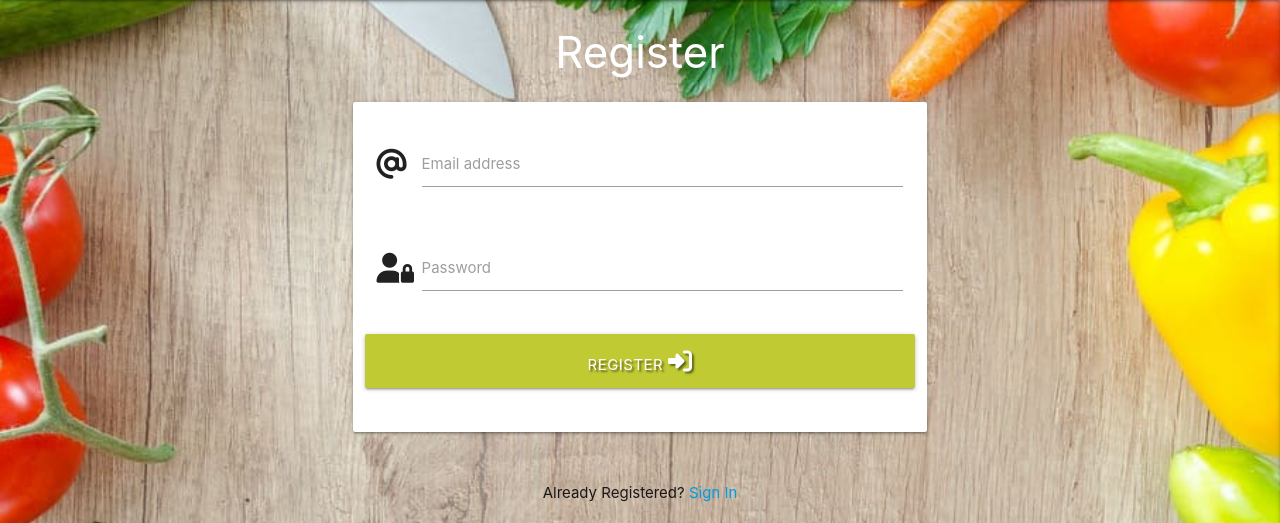
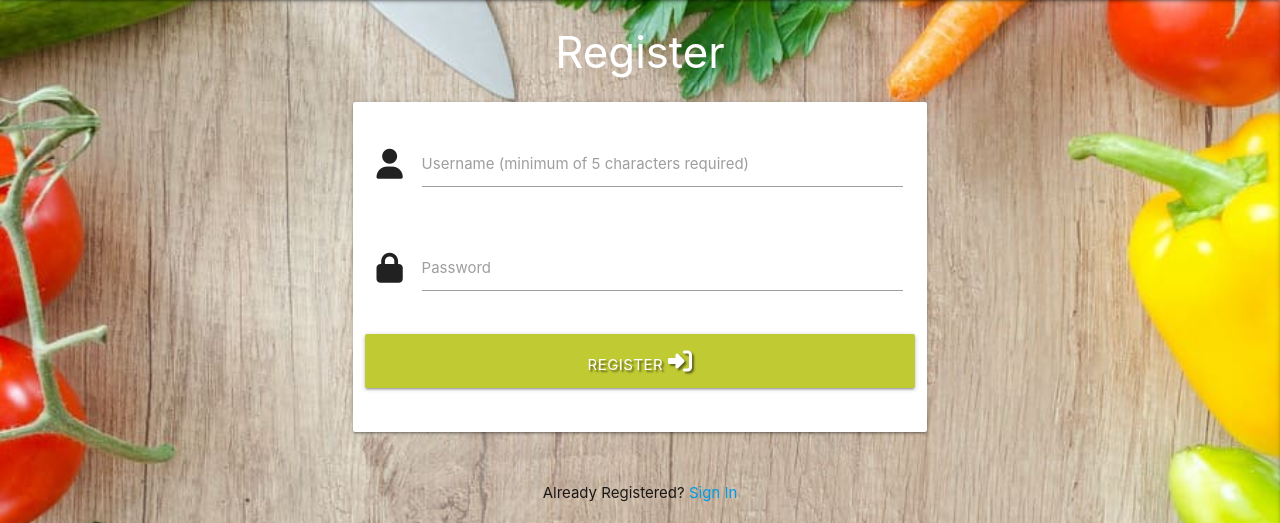
Before and after one commit to LHarveyDev/the-kitchen-cupboard, a Flask app: page /register in a window 1280 px wide. Shown: the part 67-590 px from the top of the page. Run offline with Flask 3, Linux system fonts and the light colour scheme; some libraries are stand-ins or nearby versions.

Commit message:
CHANGE email address input field to username on sign in and register forms

```diff
--- a/app.py
+++ b/app.py
@@ -46,7 +46,7 @@ def register():
             {"username": request.form.get("username").lower()})
 
         if existing_user:
-            flash("Email already exists")
+            flash("User already exists")
             return redirect(url_for("register"))
 
         register = {
@@ -77,12 +77,12 @@ def signin():
                 return redirect(url_for("profile", username=session["user"]))
             else:
                 # invalid password match
-                flash("Incorrect Email Address and/or Password")
+                flash("Incorrect Username and/or Password")
                 return redirect(url_for("signin"))
 
         else:
             # username doesn't exist
-            flash("Incorrect Email Address and/or Password")
+            flash("Incorrect Username and/or Password")
             return redirect(url_for("signin"))
 
     return render_template("signin.html")
@@ -123,6 +123,7 @@ def add_recipe():
             "name": recipe_name,
             "ingredients": recipe_ingredients,
             "method": recipe_method,
+            "created_by": session["user"]
         }
 
         mongo.db.recipes.insert_one(recipe)
--- a/templates/profile.html
+++ b/templates/profile.html
@@ -8,6 +8,9 @@
                     {{ username }}'s Profile
                 </h3>
             </div>
+                <h4>Created Recipes:</h4>
+
+
         </div>
     </div>
 
--- a/templates/register.html
+++ b/templates/register.html
@@ -15,21 +15,16 @@
       <!-- username -->
       <div class="row">
         <div class="input-field col s12">
-          <i class="fas fa-at prefix"></i>
-          <input
-            id="username"
-            name="username"
-            type="email"
-            class="validate"
-            required
-          />
-          <label for="username">Email address</label>
+          <i class="fas fa-user prefix"></i>
+          <input id="username" name="username" type="text" minlength="5"
+                            maxlength="15" pattern="^[a-zA-Z0-9]{5,15}$" class="validate" required>
+          <label for="username">Username (minimum of 5 characters required)</label>
         </div>
       </div>
-      <!-- passowrd -->
+      <!-- password -->
       <div class="row">
         <div class="input-field col s12">
-          <i class="fas fa-user-lock prefix"></i>
+          <i class="fas fa-lock prefix"></i>
           <input
             id="password"
             name="password"
--- a/templates/search.html
+++ b/templates/search.html
@@ -61,6 +61,9 @@
                             {% endfor %}
                         </ul>
                     </div>
+                    <div class="created-by">
+                        <p> Recipe created by: {{ result.created_by }}</p>
+                    </div>
                 </div>
             </div>
         </div>
```
Also changed, not shown: templates/base.html (+9 -4 lines), templates/signin.html (+5 -4 lines), README.md.
